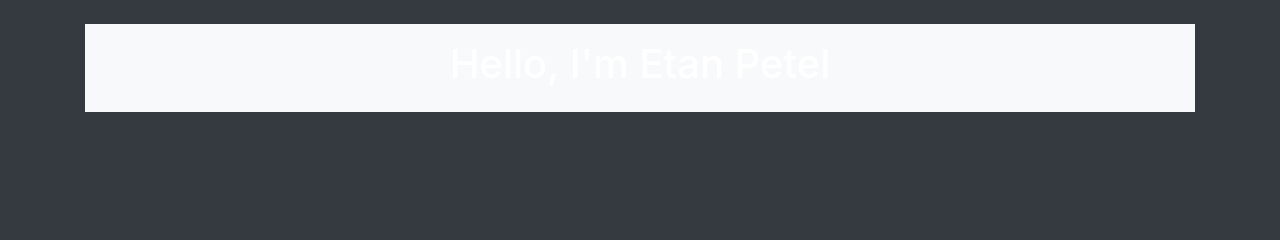
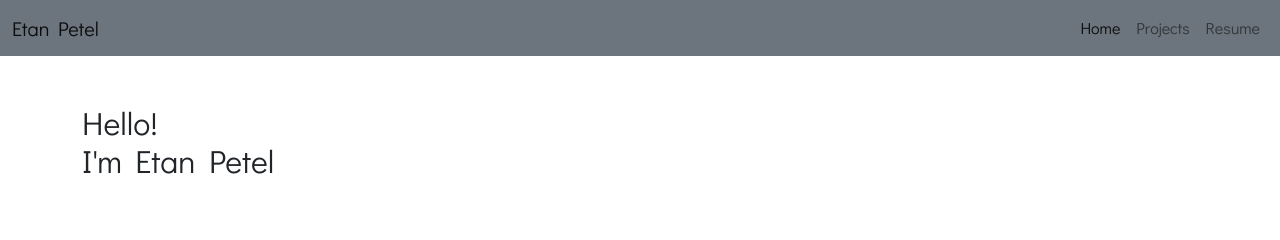
Before and after one commit to EtanPtl/EtanPtl.github.io, a plain HTML site: page index.html in a window 1280 px wide. Drawn offline with nearby package versions, Linux system fonts and the light colour scheme.

Commit message:
Fixed the nav bar

```diff
--- a/index.html
+++ b/index.html
@@ -1,17 +1,65 @@
+<!DOCTYPE html>
+<html lang="en">
+
 <head>
-    <meta name="viewport" content="width=device-width, initial-scale=1.0">
-    <title>Etan Petel</title>
-    <link href="https://maxcdn.bootstrapcdn.com/bootstrap/4.5.2/css/bootstrap.min.css" rel="stylesheet">
+    <!-- Required meta tags for Bootstrap -->
+    <meta charset="utf-8">
+    <meta name="viewport" content="width=device-width, initial-scale=1, shrink-to-fit=no">
 
+    <!-- Bootstrap CSS -->
+    <link href="https://cdn.jsdelivr.net/npm/bootstrap@5.1.3/dist/css/bootstrap.min.css" rel="stylesheet"
+        integrity="sha384-1BmE4kWBq78iYhFldvKuhfTAU6auU8tT94WrHftjDbrCEXSU1oBoqyl2QvZ6jIW3" crossorigin="anonymous">
+
+    <link href="https://fonts.googleapis.com/css2?family=Didact+Gothic&display=swap:wght@400;700&display=swap" rel="stylesheet">
+
+    <style>
+
+        body {
+            font-family: 'Didact Gothic';
+        }
+
+        nav {
+            font-family: 'Didact Gothic';
+        }
+    </style>
+
+    <title>Your Portfolio</title>
 </head>
-<body class="bg-dark">
-    <div class="container mt-4">
-        <header class="text-center bg-light text-white py-3">
-            <h1>Hello, I'm Etan Petel</h1>
 
-        </header>
+<body>
 
-    </div>
+    <!-- Navigation Bar -->
+    <nav class="navbar navbar-expand-sm navbar-light bg-secondary">
+        <div class="container-fluid ">
+          <a class="navbar-brand " href="#">Etan Petel</a>
+          <button class="navbar-toggler" type="button" data-bs-toggle="collapse" data-bs-target="#navbarSupportedContent" aria-controls="navbarSupportedContent" aria-expanded="false" aria-label="Toggle navigation">
+            <span class="navbar-toggler-icon"></span>
+          </button>
+          <div class="collapse navbar-collapse justify-content-end" id="navbarSupportedContent">
+            <ul class="navbar-nav ">
+              <li class="nav-item">
+                <a class="nav-link active" aria-current="page" href="#">Home</a>
+              </li>
+              <li class="nav-item">
+                <a class="nav-link" href="#">Projects</a>
+              </li>
+              <li>
+                <a class="nav-link" href="#">Resume</a>
+              </li>
+            </ul>
+          </div>
+        </div>
+      </nav>
+
+
+    <!-- About Me Section -->
+    <section class="p-5">
+        <div class="container">
+            <h2>Hello!<br>I'm Etan Petel</h2>
+        </div>
+    </section>
+
 
 
 </body>
+</html>
```
